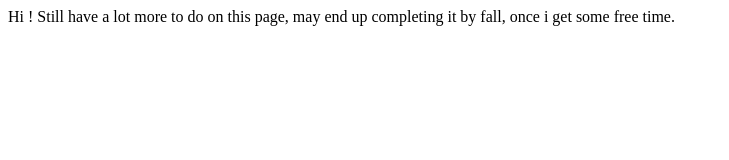
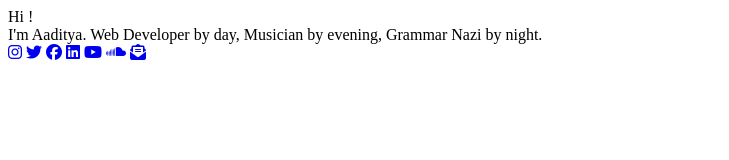
Before and after one commit to aaditya/aaditya.github.io, a plain HTML site: page index.html in a window 1280 px wide. Shown: the whole page, without its empty margins (0-729 px from the left). Drawn offline with Linux system fonts and the light colour scheme.

Commit message:
Index HTML Update 6/12/19

```diff
--- a/index.html
+++ b/index.html
@@ -1,10 +1,33 @@
-<!doctype html>
-<html>
+<html lang="en">
+
 <head>
-<title>My Page</title>
-<head>
+    <meta charset="UTF-8">
+    <meta name="viewport" content="width=device-width, initial-scale=1.0">
+    <meta http-equiv="X-UA-Compatible" content="ie=edge">
+    <link href="https://fonts.googleapis.com/css?family=Nunito&display=swap" rel="stylesheet">
+    <link rel="stylesheet" href="style.css">
+    <title>Hey there !</title>
+</head>
+
 <body>
-Hi !
-Still have a lot more to do on this page, may end up completing it by fall, once i get some free time.
- </body>
+    <div class="masthead">
+        <div class="mast-title">
+            Hi !
+        </div>
+        <div class="mast-description">
+            I'm Aaditya. Web Developer by day, Musician by evening, Grammar Nazi by night.
+        </div>
+        <div class="mast-wrapper">
+            <a href="https://www.instagram.com/aaditya.chakravarty/" class="l-instagram" target="_blank" rel="noopener noreferrer"><i class="fab fa-instagram"></i></a>
+            <a href="https://twitter.com/TheDarkEngineer" class="l-twitter" target="_blank" rel="noopener noreferrer"><i class="fab fa-twitter"></i></a>
+            <a href="https://www.facebook.com/aadityachakravarty" class="l-facebook" target="_blank" rel="noopener noreferrer"><i class="fab fa-facebook"></i></a>
+            <a href="https://in.linkedin.com/in/aadityachakravarty" class="l-linkedin" target="_blank" rel="noopener noreferrer"><i class="fab fa-linkedin"></i></a>
+            <a href="https://www.youtube.com/c/aadityachakravarty" class="l-youtube" target="_blank" rel="noopener noreferrer"><i class="fab fa-youtube"></i></a>
+            <a href="https://soundcloud.com/theharmonicproject" class="l-soundcloud" target="_blank" rel="noopener noreferrer"><i class="fab fa-soundcloud"></i></a>
+            <a href="mailto:hi@aaditya.dev" target="_blank" rel="noopener noreferrer"><i class="fas fa-envelope-open-text"></i></a>
+        </div>
+    </div>
+    <script src="https://kit.fontawesome.com/cd80fab0ba.js"></script>
+</body>
+
 </html>
```
